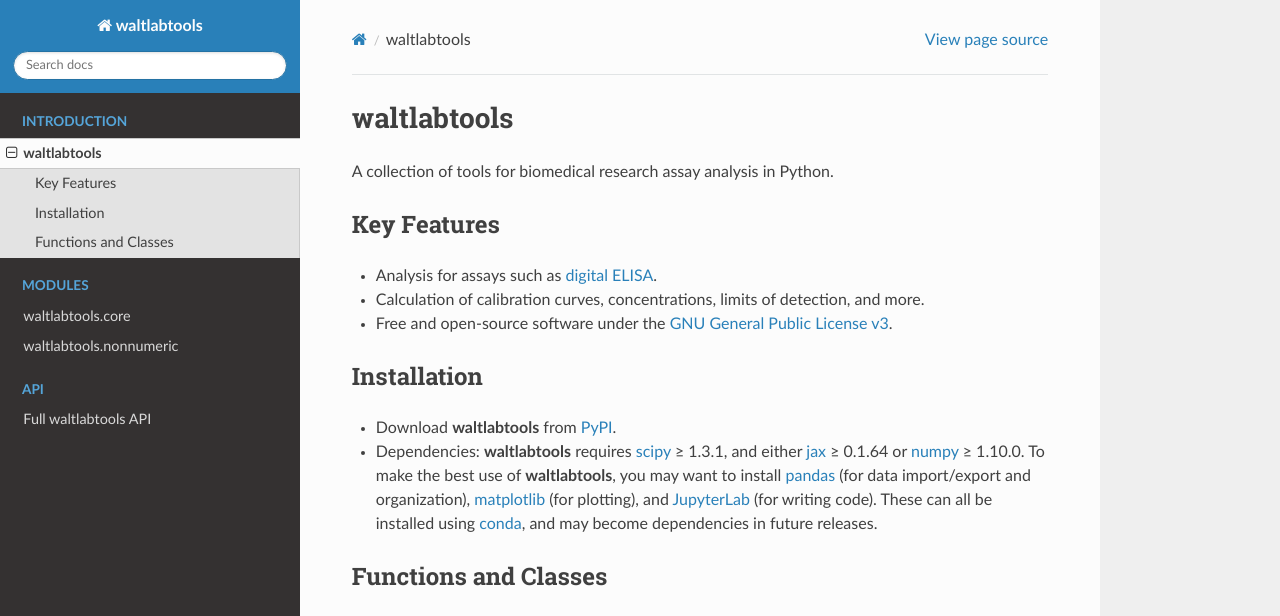
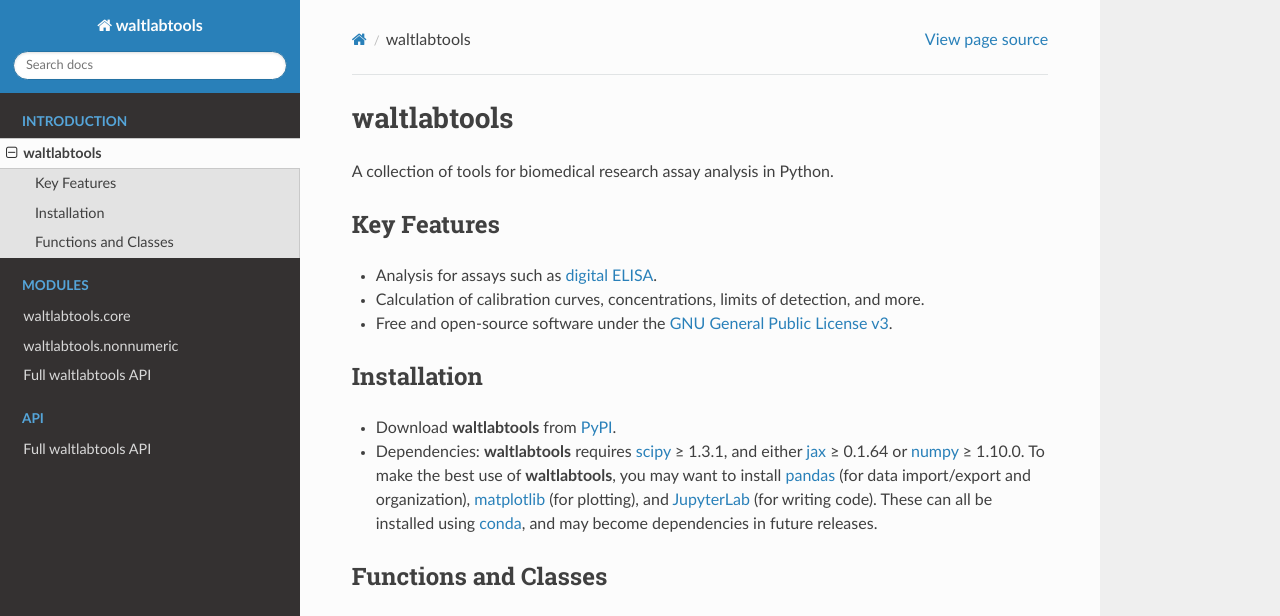
Before and after one commit to tylerdougan/waltlabtools, a Sphinx documentation site: the page built from docs/source/README.rst, in a window 1280 px wide and 1107 px high. Shown: the top 616 px of the window. Built offline with Sphinx 7.4.7 and the Read the Docs theme 2.0.0, drawn with Linux system fonts in a browser that asks for light colours; pages that are not in the unit, such as notebooks, are missing from menus; grey boxes are pictures that could not be loaded.

Commit message:
Edits for ReadTheDocs

```diff
--- a/docs/source/README.rst
+++ b/docs/source/README.rst
@@ -40,7 +40,7 @@
 .. include:: /generated/waltlabtools.nonnumeric.rst
    :start-line: 3
 
------
+
 
 Development of **waltlabtools** is led by the `Walt
 Lab <https://waltlab.bwh.harvard.edu>`__ for Advanced Diagnostics at
--- a/docs/source/index.rst
+++ b/docs/source/index.rst
@@ -22,6 +22,9 @@
 
    waltlabtools.core
    waltlabtools.nonnumeric
+   core
+   nonnumeric
+   waltlabtools
 
 
 .. toctree::
--- a/requirements.txt
+++ /dev/null
@@ -1,3 +0,0 @@
-numpy
-scipy
-pandas
--- a/setup.cfg
+++ b/setup.cfg
@@ -1,6 +1,6 @@
 [metadata]
 name = waltlabtools
-version = 0.2.32
+version = 0.2.33
 author = Tyler Dougan
 author_email = author@example.com
 description = A collection of tools for biomedical research assay analysis in Python.
```
Also changed, not shown: scratchpad.ipynb (deleted).
